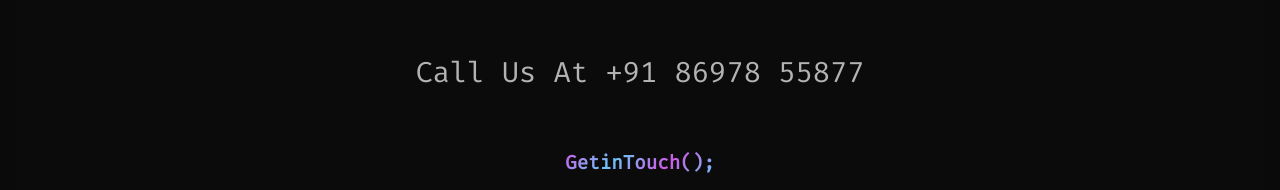
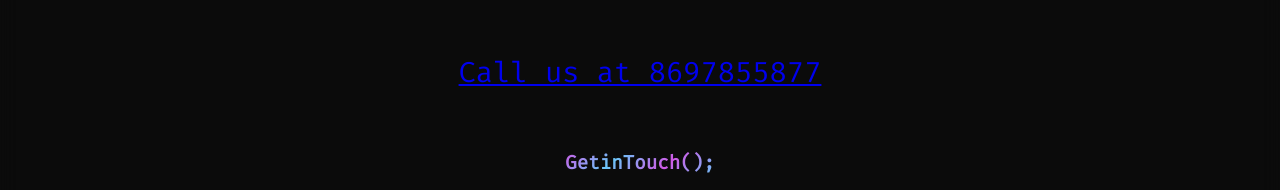
Before and after one commit to gitanshugupta7/WebLyknsPortfolio, a plain HTML site: page index.html in a window 1280 px wide. Shown: the part 6473-6663 px from the top of the page. Drawn offline with nearby package versions, Linux system fonts and the light colour scheme; a web font is replaced by a local one.

Commit message:
added changes

```diff
--- a/index.html
+++ b/index.html
@@ -625,7 +625,7 @@
       <div class="footercontainer">
         <div class="two-words">
           <article tabindex="0" aria-label="Learning, Living, and Leveling Up, my quote">
-            Call Us At +91 86978 55877
+            <a href="tel:+918697855877">Call us at 8697855877</a>
           </article>
         </div>
         <div class="social-media-container">
```
